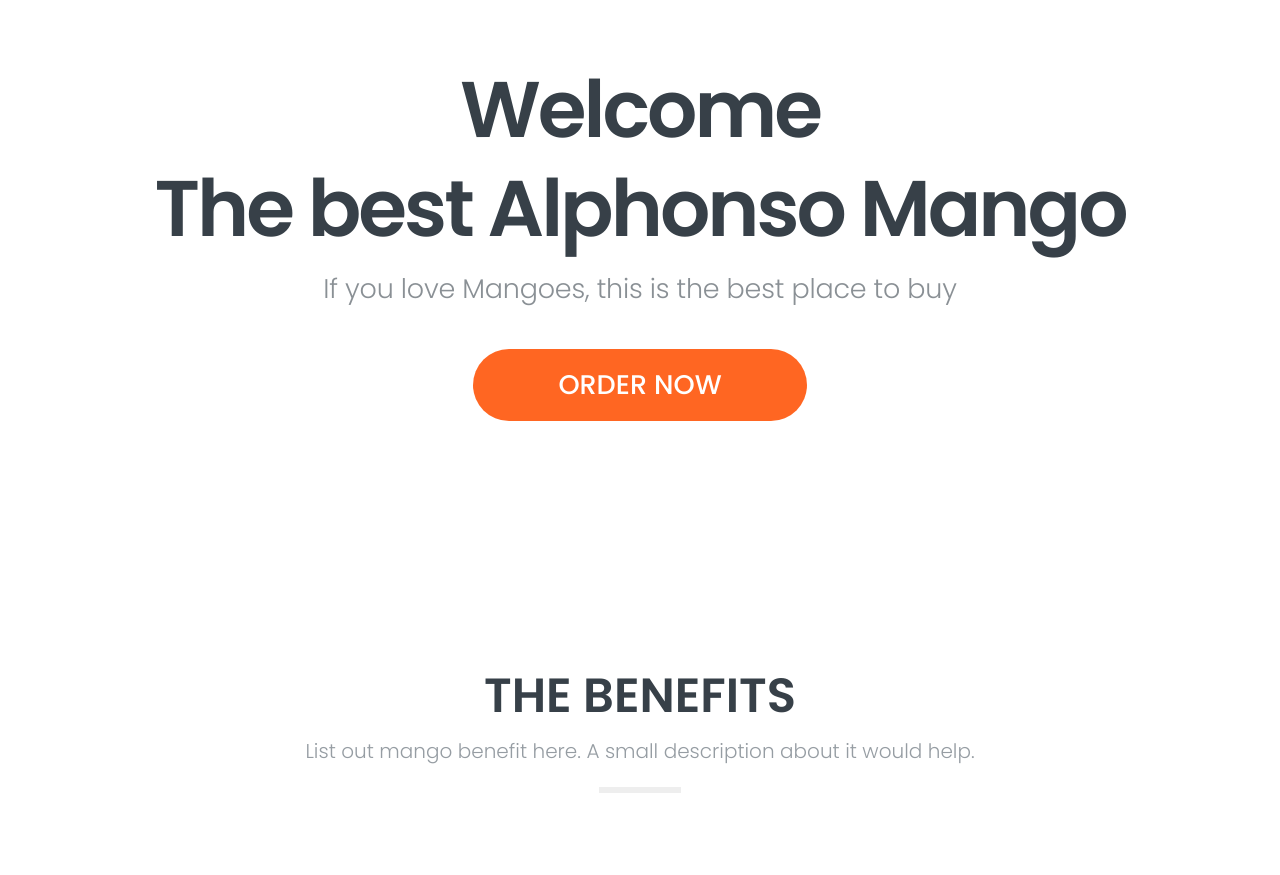
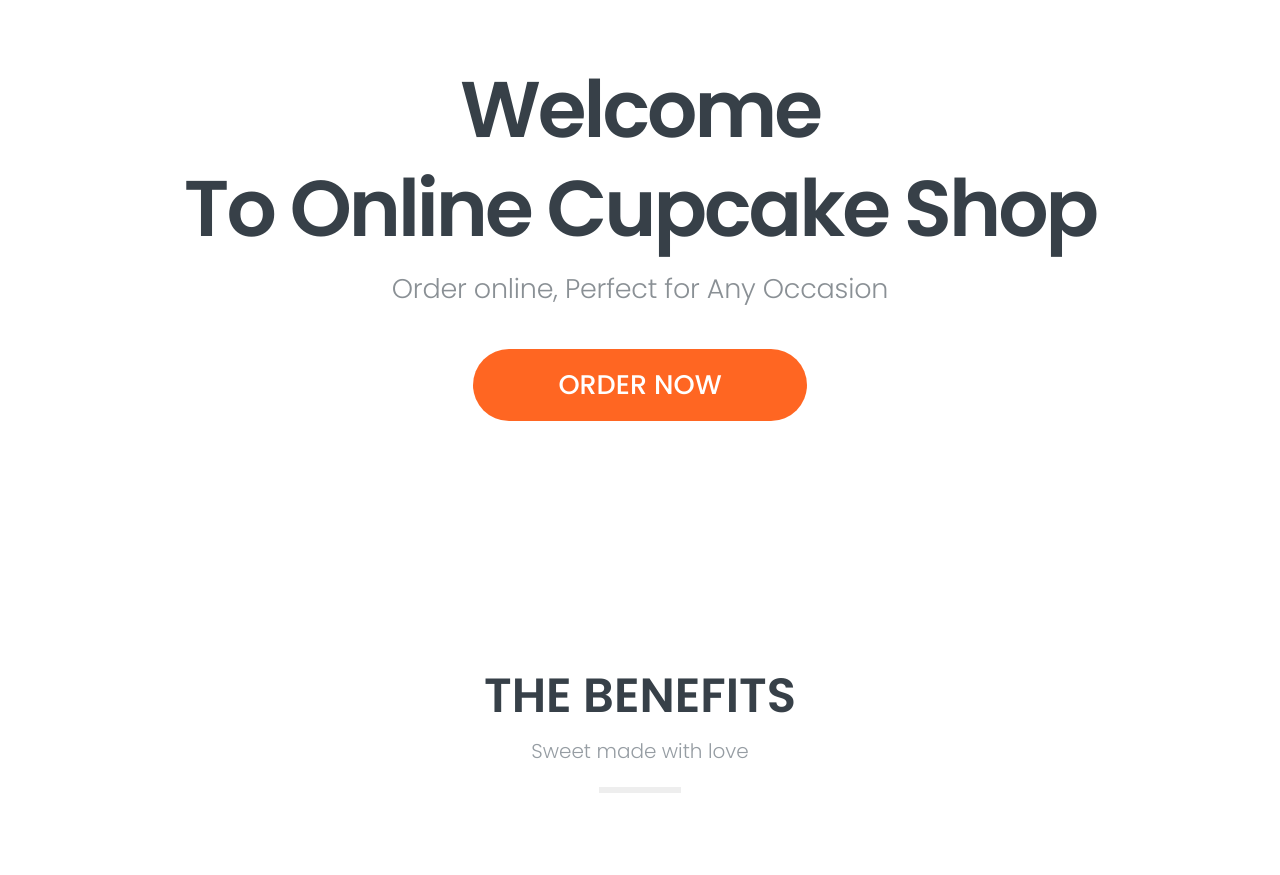
Before and after one commit to amolc/newshowtickets, a website: page www/index.html in a window 1280 px wide. Shown: the part 120-995 px from the top of the page. Drawn offline with Linux system fonts and the light colour scheme; some packages are replaced by stand-ins of ours.

Commit message:
content updates

```diff
--- a/www/index.html
+++ b/www/index.html
@@ -6,7 +6,7 @@
     <meta http-equiv="X-UA-Compatible" content="IE=edge">
     <meta name="viewport" content="width=device-width, initial-scale=1">
 
-    <title>Desibites - Your local mango shop.</title>
+    <title>Shelly Cupcake - Online Cupcake Shop.</title>
 
 
     <link href='https://fonts.googleapis.com/css?family=Poppins:400,300,500,600,700' rel='stylesheet' type='text/css'>
@@ -121,8 +121,8 @@
         <div class="top-banner row m0 text-center fadeInOnLoad">
             <div class="container">
                 <h2>Welcome</h2>
-                <h2>The best Alphonso Mango</h2>
-                <p>If you love Mangoes, this is the best place to buy </p>
+                <h2>To Online Cupcake Shop</h2>
+                <p>Order online, Perfect for Any Occasion  </p>
                 <a href="order.html" class="btn btn-warning btn-lg">Order Now</a>
                 <br>
 
@@ -139,7 +139,8 @@
         <div class="container">
             <div class="row section-header wow fadeInUp">
                 <h2>The Benefits</h2>
-                <p>List out mango benefit here. A small description about it would help.</p>
+                <p> Sweet made with love
+</p>
             </div>
             <div class="row benefit-notes" style="block:none;">
 
--- a/www/js/shopcartCtrl.js
+++ b/www/js/shopcartCtrl.js
@@ -210,7 +210,7 @@
               $scope.data.deliverycharge = 0 ;
               $scope.data.productprice = 28 ;
               $scope.data.totalprice = $scope.data.productprice*$scope.data.qty ;
-              $scope.data.productname = "Alphonso Mango";
+              $scope.data.productname = "Cubcake";
               $scope.data.productsku = "0001";
               $scope.data.schedule = "0"
               $scope.data.schedulecharge = "0" ;
```
Also changed, not shown: package.json (+8 -6 lines), www/order.html (+1 -1 lines), www/paynow.html (+2 -2 lines), 1 other file.
